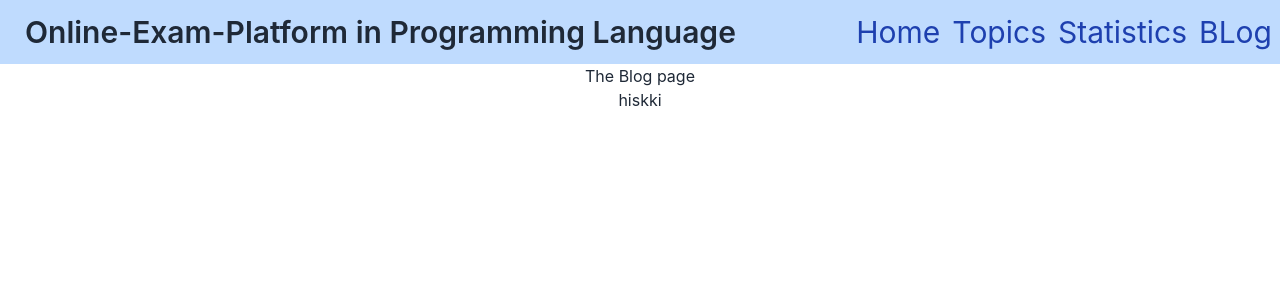
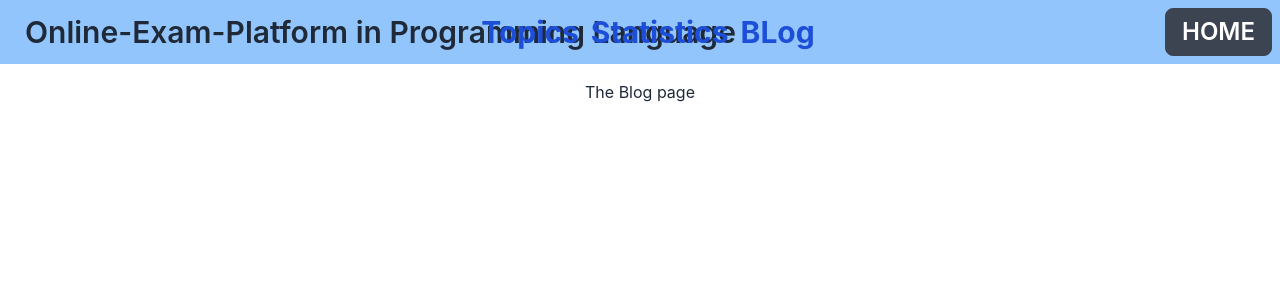
Before and after one commit to BEBACK100/Online-Exam-in-Pro.Lang-9, a React (Create React App) app: page /blog in a window 1280 px wide. Shown: the top 300 px of the page. Built offline with nearby package versions, Linux system fonts and the light colour scheme.

Commit message:
responsive navbar

```diff
--- a/src/App.js
+++ b/src/App.js
@@ -2,17 +2,32 @@
 import { createBrowserRouter, RouterProvider } from 'react-router-dom';
 import './App.css';
 import Blog from './Components/Blog/Blog';
+
 import Home from './Components/Home/Home';
+
+
 import Statiostics from './Components/Statistics/Statistics';
 import Topics from './Components/Topics/Topics';
 import Main from './Layout/Main';
 const router = createBrowserRouter([
   {
     path: '/', element: <Main></Main>, children: [
-      { path: '/home', element: <Home></Home> },
+      {
+        path: '/',
+        loader: () => fetch('https://openapi.programming-hero.com/api/quiz'),
+        element: <Home></Home>
+      },
+      {
+        path: '/home',
+
+
+        element: <Home></Home>
+      },
+
       { path: '/topics', element: <Topics></Topics> },
       { path: '/statistics', element: <Statiostics></Statiostics> },
-      { path: '/blog', element: <Blog></Blog> }
+      { path: '/blog', element: <Blog></Blog> },
+
 
     ]
 
@@ -25,7 +40,7 @@ function App() {
 
       <RouterProvider router={router}></RouterProvider>
 
-      <h1>hiskki</h1>
+
     </div>
   );
 }
--- a/src/Components/Blog/Blog.js
+++ b/src/Components/Blog/Blog.js
@@ -2,7 +2,7 @@ import React from 'react';
 
 const Blog = () => {
     return (
-        <div>
+        <div className='pt-20'>
             <h1>The Blog page</h1>
         </div>
     );
--- /dev/null
+++ b/src/Components/Frontpage/Frontpage.js
@@ -0,0 +1,23 @@
+import React from 'react';
+import { Link } from 'react-router-dom';
+
+import img from './home img.jpg'
+
+const Frontpage = () => {
+    return (
+        <div className='flex justify-around mx-auto'>
+            <div>   <img src={img} alt="" /></div>
+            <div className=' mt-10 py-8 '>
+
+                <div className='text-4xl text-orange-700 mb-10'>
+                    <p>This is the Best Online <br />Learning <span className='text-3xl font-bold text-blue-500'>Programming Language</span> platform <br /> if you want to learn more please <br /> <span className='text-black'>Click the below </span><br /></p>
+
+                </div>
+                <div> <Link className='bg-yellow-400 rounded-xl p-2 mt-4 text-3xl' to='/card'>{`Question field`}</Link></div>
+
+            </div>
+        </div>
+    );
+};
+
+export default Frontpage;
--- a/src/Components/Home/Home.js
+++ b/src/Components/Home/Home.js
@@ -1,10 +1,25 @@
 import React from 'react';
+import { useLoaderData } from 'react-router-dom';
+import Frontpage from '../Frontpage/Frontpage';
+
+import Questioninformation from '../Questioninform/Questioninformation';
 
 
 const Home = () => {
+    const questionpatern = useLoaderData();
+    const card = questionpatern.data;
+    console.log(card)
     return (
         <div>
-            <h1>this is HOme page</h1>
+
+            <Frontpage></Frontpage>
+            <div className='grid md:grid-cols-2 lg:grid-cols-3'>
+                {
+                    card.map(card => <Questioninformation
+                        key={card.id}
+                        card={card}></Questioninformation>)
+                }
+            </div>
         </div>
     );
 };
--- a/src/Components/Home/Navbar/Navbar.js
+++ /dev/null
@@ -1,24 +0,0 @@
-import React from 'react';
-import { Link } from 'react-router-dom';
-
-const Navbar = () => {
-    return (
-        <div className=''>
-            <div className="navbar bg-blue-200 justify-between">
-                <div>
-                    <p className="btn btn-ghost normal-case text-3xl">Online-Exam-Platform in Programming Language</p>
-                </div>
-                <div className='text-3xl text-blue-800 space-x-3 '>
-                    <Link to='Home'>Home</Link>
-                    <Link to='Topics'>Topics</Link>
-                    <Link to='Statistics'>Statistics</Link>
-                    <Link to='Blog'>BLog</Link>
-                </div>
-            </div>
-
-        </div>
-
-    );
-};
-
-export default Navbar;
--- /dev/null
+++ b/src/Components/Navbar/Navbar.js
@@ -0,0 +1,45 @@
+import React from 'react';
+import { Link } from 'react-router-dom';
+
+const Navbar = () => {
+    return (
+        <div className='fixed w-full'>
+
+
+            <div className="navbar bg-blue-300">
+                <div className="navbar-start">
+                    <div className="dropdown">
+                        <label tabIndex={0} className="btn btn-ghost lg:hidden">
+                            <svg xmlns="http://www.w3.org/2000/svg" className="h-5 w-5" fill="none" viewBox="0 0 24 24" stroke="currentColor"><path strokeLinecap="round" strokeLinejoin="round" strokeWidth="2" d="M4 6h16M4 12h8m-8 6h16" /></svg>
+                        </label>
+                        <ul tabIndex={0} className="menu menu-compact dropdown-content mt-3 p-2 shadow bg-base-100 rounded-box w-52">
+                            <li>  <Link to='Topics'>Topics</Link></li>
+                            <li>    <Link to='Statistics'>Statistics</Link></li>
+                            <li>  <Link to='Blog'>BLog</Link></li>
+
+
+
+
+                        </ul>
+                    </div>
+                    <p className="btn btn-ghost normal-case text-3xl">Online-Exam-Platform in Programming Language</p>
+                </div>
+                <div className="navbar-center hidden lg:flex">
+                    <ul className="menu menu-horizontal ml-4 text-blue-700 font-bold text-3xl space-x-3 p-0">
+                        <Link to='Topics'>Topics</Link>
+                        <Link to='Statistics'>Statistics</Link>
+                        <Link to='Blog'>BLog</Link>
+                    </ul>
+                </div>
+                <div className="navbar-end">
+                    <p className="btn text-2xl">  <Link to='/'>{`Home`} </Link></p>
+                </div>
+            </div>
+
+
+        </div>
+
+    );
+};
+
+export default Navbar;
--- /dev/null
+++ b/src/Components/Questioninform/Questioninformation.js
@@ -0,0 +1,23 @@
+import React from 'react';
+
+const Questioninformation = ({ card }) => {
+    const { logo, name, id } = card;
+    return (
+        <div className='  w-40 mx-auto bg-slate-400 gap-10'>
+            <div>
+                <figure>  <img src={logo ? logo : logo} alt="" /></figure>
+                <h2 className="card-title">Name:{name}</h2>
+                <button className="btn btn-primary">Question</button>
+
+                <p>Id:{id}</p>
+
+
+            </div>
+
+
+
+        </div>
+    );
+};
+
+export default Questioninformation;
--- a/src/Components/Statistics/Statistics.js
+++ b/src/Components/Statistics/Statistics.js
@@ -2,7 +2,7 @@ import React from 'react';
 
 const Statiostics = () => {
     return (
-        <div>
+        <div className='pt-20'>
             <h1>This is statistics page</h1>
         </div>
     );
--- a/src/Components/Topics/Topics.js
+++ b/src/Components/Topics/Topics.js
@@ -2,7 +2,7 @@ import React from 'react';
 
 const Topics = () => {
     return (
-        <div>
+        <div className='pt-20'>
             <h1>this is the Topics page</h1>
         </div>
     );
--- a/src/Layout/Main.js
+++ b/src/Layout/Main.js
@@ -1,7 +1,7 @@
 import React from 'react';
 import { Outlet } from 'react-router-dom';
 
-import Navbar from '../Components/Home/Navbar/Navbar';
+import Navbar from '../Components/Navbar/Navbar';
 
 const Main = () => {
     return (
```
Also changed, not shown: src/Components/Frontpage/home img.jpg (added).
